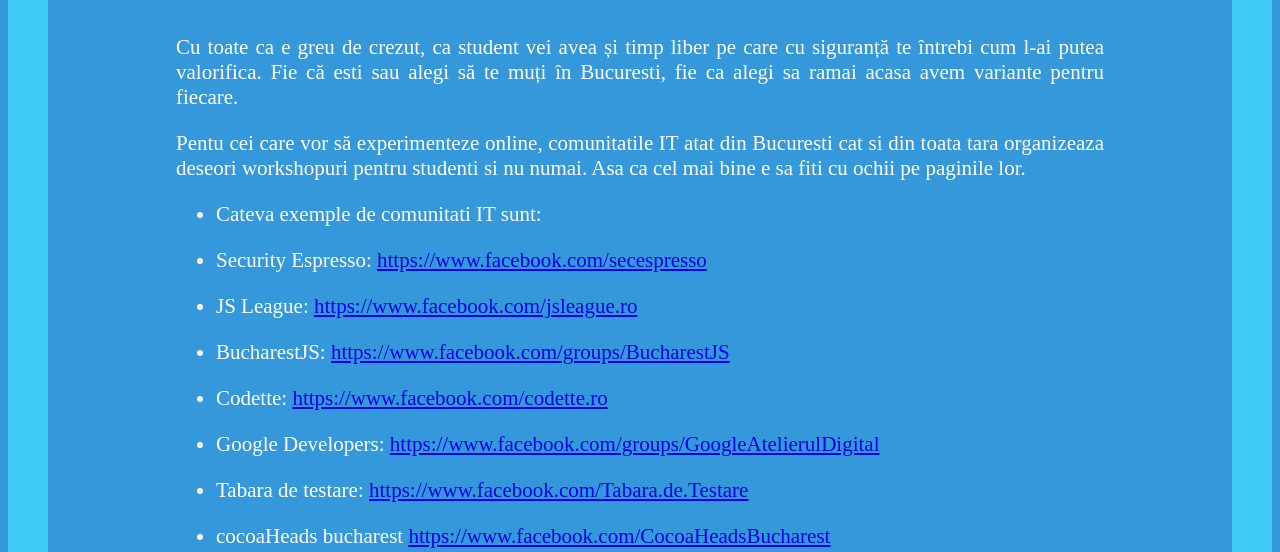
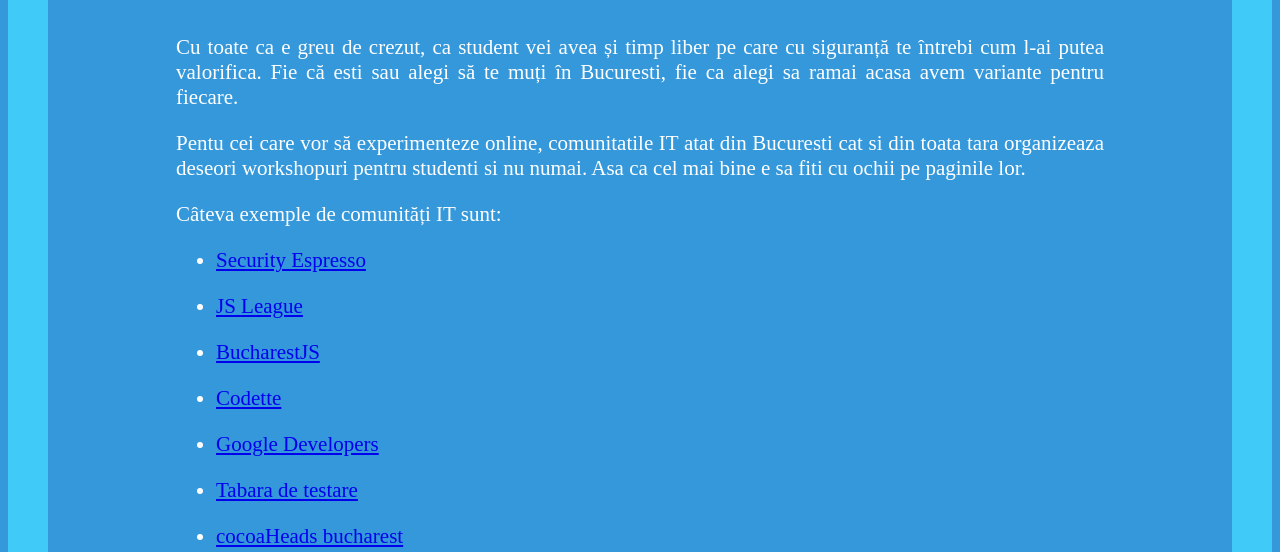
Before and after one commit to as-mi/site-ghid, an Eleventy site: page extracuriculare.md in a window 1280 px wide. Shown: the part 248-800 px from the top of the page. Built offline with nearby package versions, Linux system fonts and the light colour scheme; Eleventy itself is replaced by a stand-in of ours; files that its build step writes are made by us from their sources; a web font is replaced by a local one.

Commit message:
Repară linlkurile la extracuriculare

```diff
--- a/extracuriculare.md
+++ b/extracuriculare.md
@@ -9,21 +9,21 @@
 
 Pentu cei care vor să experimenteze online, comunitatile IT atat din Bucuresti cat si din toata tara organizeaza deseori workshopuri pentru studenti si nu numai. Asa ca cel mai bine e sa fiti cu ochii pe paginile lor.
 
-- Cateva exemple de comunitati IT sunt:
+Câteva exemple de comunități IT sunt:
 
-- Security Espresso: [https://www.facebook.com/secespresso](https://www.facebook.com/secespresso)
+- [Security Espresso](https://www.facebook.com/secespresso)
 
-- JS League: [https://www.facebook.com/jsleague.ro](https://www.facebook.com/jsleague.ro)
+- [JS League](https://www.facebook.com/jsleague.ro)
 
-- BucharestJS: [https://www.facebook.com/groups/BucharestJS](https://www.facebook.com/groups/BucharestJS)
+- [BucharestJS](https://www.facebook.com/groups/BucharestJS)
 
-- Codette: [https://www.facebook.com/codette.ro](https://www.facebook.com/codette.ro)
+- [Codette](https://www.facebook.com/codette.ro)
 
-- Google Developers: [https://www.facebook.com/groups/GoogleAtelierulDigital](https://www.facebook.com/groups/GoogleAtelierulDigital)
+- [Google Developers](https://www.facebook.com/groups/GoogleAtelierulDigital)
 
-- Tabara de testare: [https://www.facebook.com/Tabara.de.Testare](https://www.facebook.com/Tabara.de.Testare)
+- [Tabara de testare](https://www.facebook.com/Tabara.de.Testare)
 
-- cocoaHeads bucharest [https://www.facebook.com/CocoaHeadsBucharest](https://www.facebook.com/CocoaHeadsBucharest)
+- [cocoaHeads bucharest](https://www.facebook.com/CocoaHeadsBucharest)
 
 În varianta offline, Bucureștiul este plin de oportunități, dar în funcție de cum avansează lucrurile îti oferim niste variante culturale:
 
@@ -35,4 +35,4 @@
 
 Persoanele mai boeme pot să își petreacă timpul în frumoasele cafenele din oraș (Bob Coffee Lab, Beans&amp;Dots, Ted&#39;s Coffee, Second Cup, Acuarela, Antipa Cafe and Terrace, Artichoke Coffee Shop, Camera din Fata etc). ![](RackMultipart20200930-4-1bzj06i_html_ce2a4149f9879e15.jpg)
 
-![](RackMultipart20200930-4-1bzj06i_html_ca6c185545b785a6.jpg)În zilele călduroase te poți bucura de discuțiile cu prietenii la o bere sau la o limonadă răcoroasă în OktoberFest Pub, Fire Club, Halftime Pub, Student Pub, Quantic etc. Și nu în ultimul rând, pentru petrecăreții înrăiți, noaptea, în Centrul Vechi și prin zonă, e locul perfect pentru a te distra. Amintim aici câteva dintre cele mai apreciate pub-uri din rândul studenților: Silver Church, Kulturhaus, Revenge Club, Beraria H etc.
+În zilele călduroase te poți bucura de discuțiile cu prietenii la o bere sau la o limonadă răcoroasă în OktoberFest Pub, Fire Club, Halftime Pub, Student Pub, Quantic etc. Și nu în ultimul rând, pentru petrecăreții înrăiți, noaptea, în Centrul Vechi și prin zonă, e locul perfect pentru a te distra. Amintim aici câteva dintre cele mai apreciate pub-uri din rândul studenților: Silver Church, Kulturhaus, Revenge Club, Beraria H etc.
```
